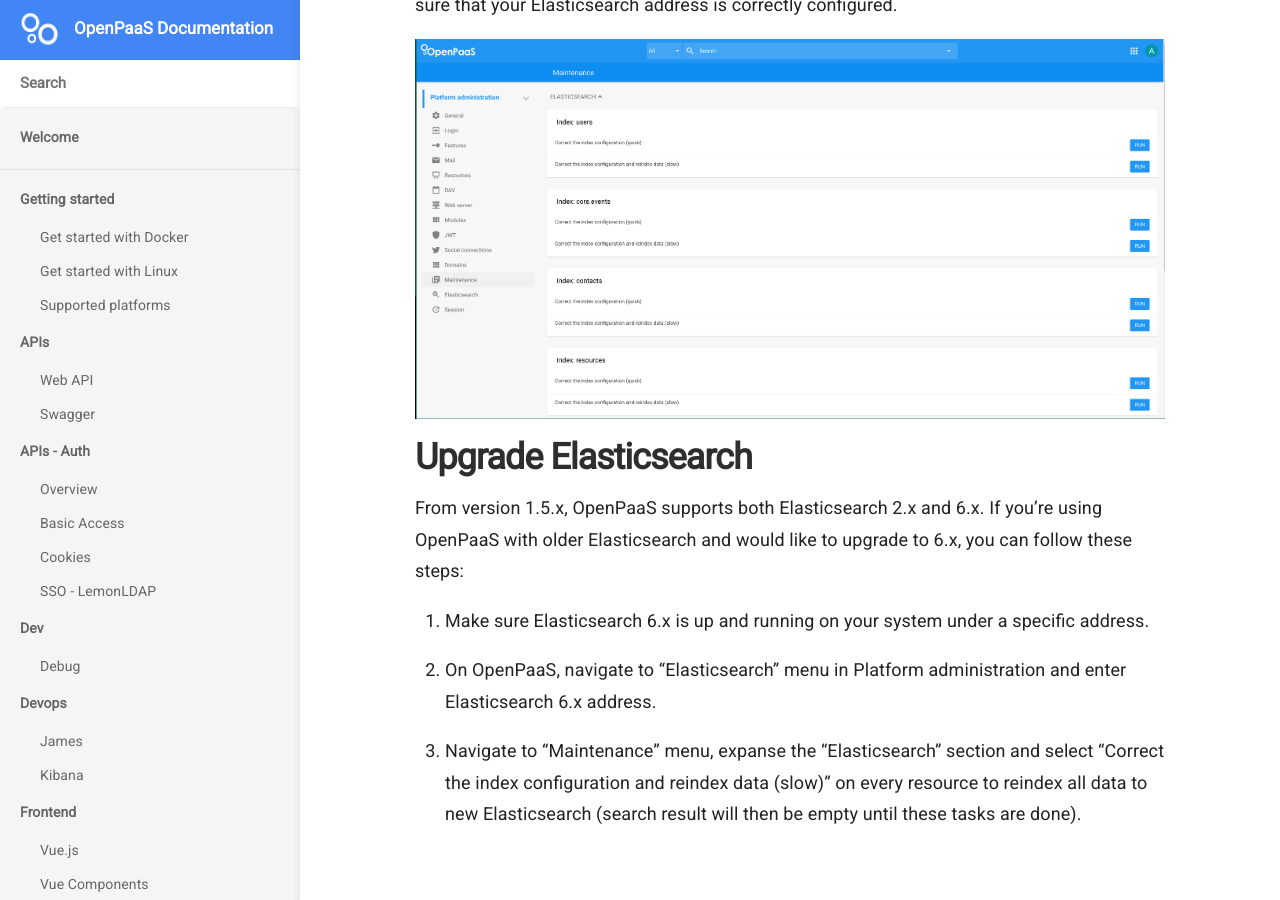
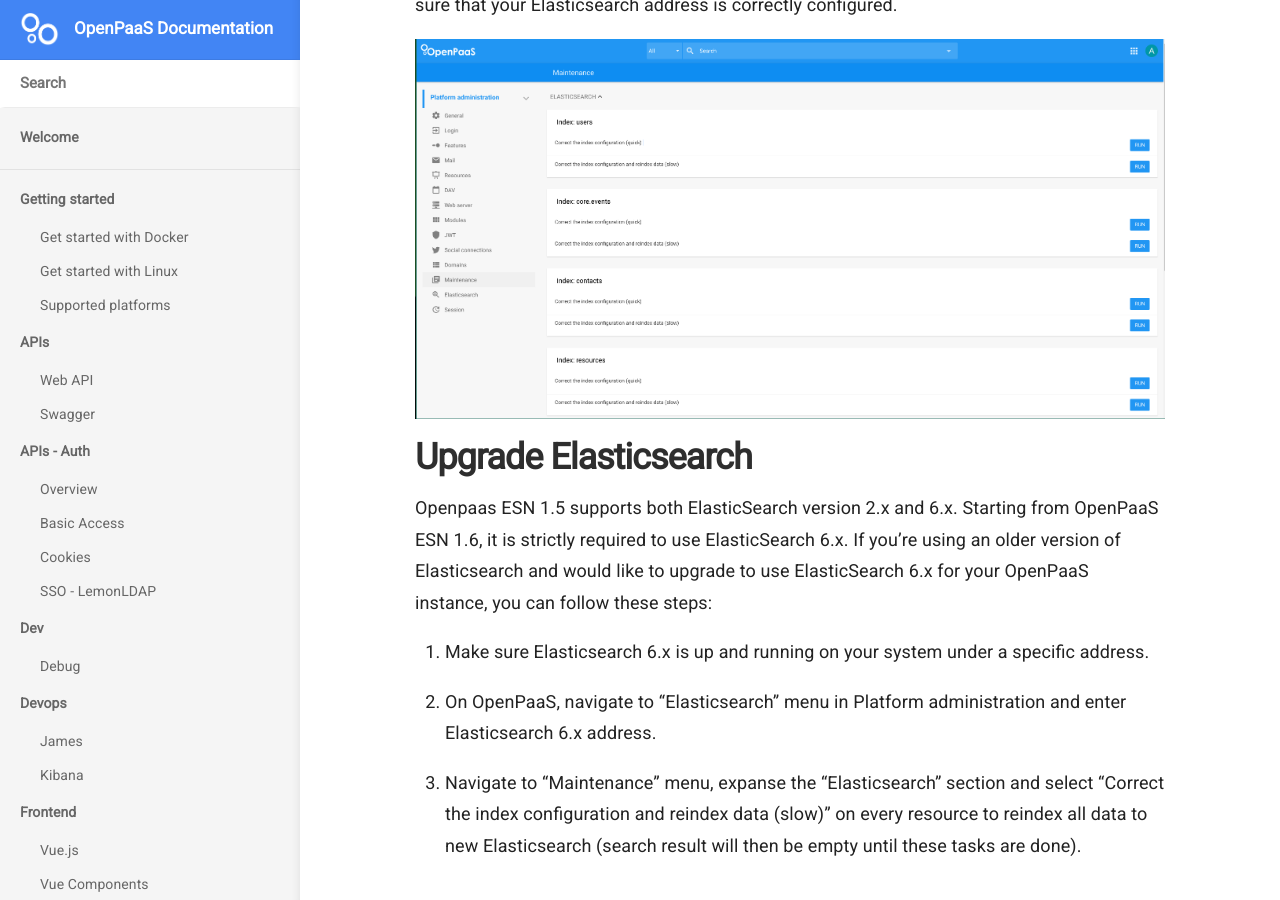
Before and after one commit to linagora/openpaas-doc, a Jekyll site: the page built from _docs/modules/admin/elasticsearch.md, in a window 1280 px wide and 900 px high, scrolled down 1855 px. Built offline with Jekyll 4.4.1, drawn with Linux system fonts in a browser that asks for light colours; nearby versions of some CDN libraries; a script that is not in the unit is left out.

Commit message:
linagora/lgs/openpaas/teams/jungles#11 correct the documentation about upgrading Elasticsearch from 2.x to 6.x

```diff
--- a/_docs/modules/admin/elasticsearch.md
+++ b/_docs/modules/admin/elasticsearch.md
@@ -33,7 +33,7 @@
 ![Maintenance](/images/modules/admin/elasticsearch/maintenance.png)
 
 ## Upgrade Elasticsearch
-From version 1.5.x, OpenPaaS supports both Elasticsearch 2.x and 6.x. If you're using OpenPaaS with older Elasticsearch and would like to upgrade to 6.x, you can follow these steps:
+Openpaas ESN 1.5 supports both ElasticSearch version 2.x and 6.x. Starting from OpenPaaS ESN 1.6, it is strictly required to use ElasticSearch 6.x. If you're using an older version of Elasticsearch and would like to upgrade to use ElasticSearch 6.x for your OpenPaaS instance, you can follow these steps:
 
 1. Make sure Elasticsearch 6.x is up and running on your system under a specific address.
 
```
